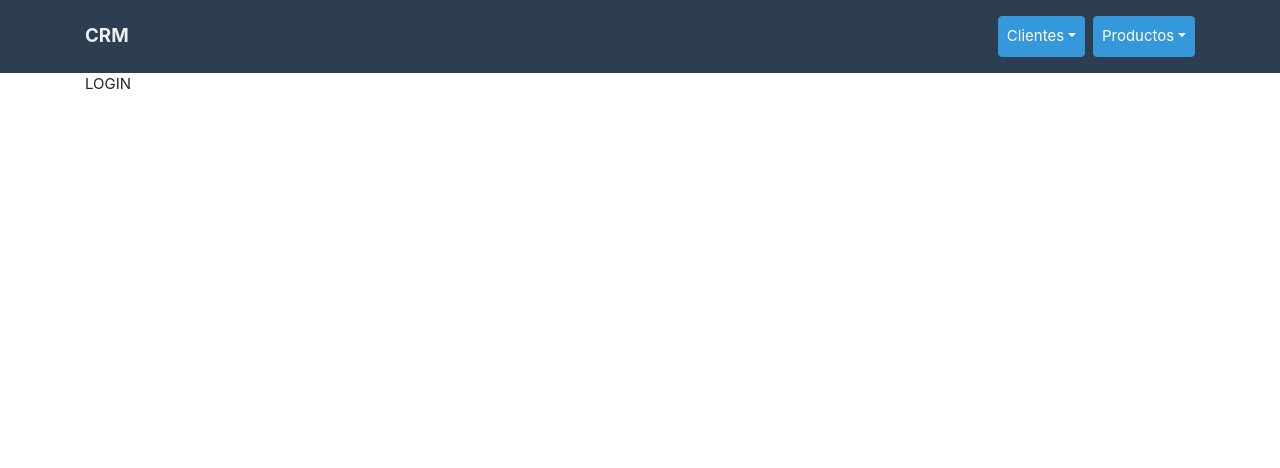
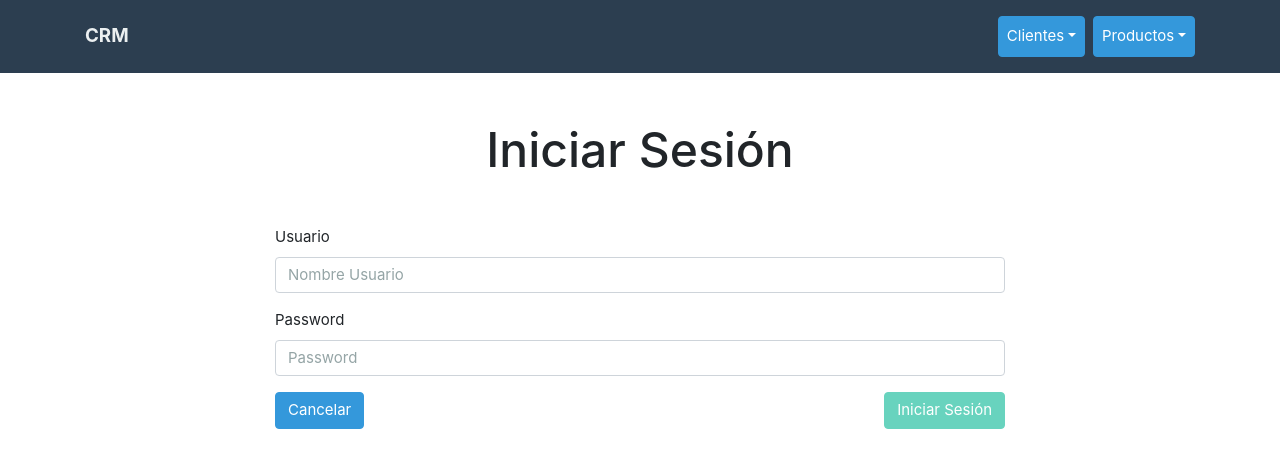
Before and after one commit to Byhako/graphQL-React, a React (Create React App) app in the folder client/: page /login in a window 1280 px wide. Shown: the top 468 px of the page. Built offline with nearby package versions, Linux system fonts and the light colour scheme.

Commit message:
login screen

```diff
--- a/client/src/components/auth/Login.tsx
+++ b/client/src/components/auth/Login.tsx
@@ -1,10 +1,93 @@
-import React from 'react';
+import React, { useState } from 'react';
+import { Link } from 'react-router-dom';
 
-const Login = () => {
+import { useMutation } from '@apollo/react-hooks';
+import { AUTHENTICATE } from '../../mutations';
+
+const Login = ({ history }) => {
+  interface User {
+    user: string,
+    password: string,
+  };
+  const [state, setState] = useState<User>({
+    user: '',
+    password: '',
+  });
+  const [error, setError] = useState<string>('');
+
+  const [authenticate] = useMutation(AUTHENTICATE,{
+    onCompleted: (data) => {
+      // history.push('/clients');
+      console.log(data)
+    },
+    onError: (error) => {setError(error.message.split(': ')[1])}
+  });
+
+  const handleSumbit = (e): void => {
+    e.preventDefault();
+    const input = {
+      user: state.user,
+      password: state.password,
+    };
+    authenticate({ variables: input })
+  };
+
+  const handleInput = (e): void => {
+    const { name, value } = e.target;
+    setState({ ...state, [name]: value });
+    setError('');
+  };
 
   return (
     <div className="container">
-      LOGIN
+      <h1 className="text-center my-5">Iniciar Sesión</h1>
+        <div className="row  justify-content-center">
+          <form
+            onSubmit={handleSumbit}
+            className="col-md-8"
+          >
+            {error && (
+              <h5 className='alert alert-danger p-3 w-100 text-center'>
+                {error}
+              </h5>
+            )}
+            <div className="form-group">
+              <label>Usuario</label>
+              <input
+                onChange={handleInput}
+                type="text"
+                name="user"
+                className="form-control"
+                placeholder="Nombre Usuario"
+              />
+            </div>
+
+            <div className="form-group">
+              <label>Password</label>
+              <input
+                onChange={handleInput}
+                type="password"
+                name="password"
+                className="form-control"
+                placeholder="Password"
+              />
+            </div>
+
+            <Link to='/clients'>
+              <button
+                type='button'
+                className='btn btn-info float-left'
+              >Cancelar</button>
+            </Link>
+            <button
+              disabled={!state.user || !state.password}
+              type="submit"
+              className="btn btn-success float-right"
+            >
+              Iniciar Sesión
+            </button>
+          </form>
+        </div>
     </div>
   )
 };
--- a/client/src/components/auth/Register.tsx
+++ b/client/src/components/auth/Register.tsx
@@ -15,18 +15,20 @@ const Register = ({ history }) => {
     password: '',
     repeatPassword: ''
   });
+  const [error, setError] = useState<string>('');
 
   const [createUser] = useMutation(CREATE_USERS,{
     onCompleted: () => {
       window.confirm(`Usuario ${user.user} creado.`);
       history.push('/login');
     },
-    onError: (error) => {alert(error.message)}
+    onError: (error) => {setError(error.message.split(': ')[1])}
   });
 
   const handleChange = (e): void => {
     const { name, value } = e.target;
     setUser({ ...user, [name]: value });
+    setError('');
   };
 
   const handleCreate = (e): void => {
@@ -41,6 +43,11 @@ const Register = ({ history }) => {
   return (
     <div className="container">
       <h1 className="text-center mb-5">Nuevo Usuario</h1>
+      {error && (
+        <h5 className='alert alert-danger p-3 w-100 text-center'>
+          {error}
+        </h5>
+      )}
       <div className="row  justify-content-center">
         <form className="col-md-8">
           <div className="form-group">
--- a/client/src/mutations/index.tsx
+++ b/client/src/mutations/index.tsx
@@ -70,3 +70,11 @@ export const CREATE_USERS = gql`
     createUsers(user: $user, password: $password)
   }
 `;
+
+export const AUTHENTICATE = gql`
+  mutation authenticate($user: String!, $password: String!) {
+    authenticate(user: $user, password: $password) {
+      token
+    }
+  }
+`;
```
